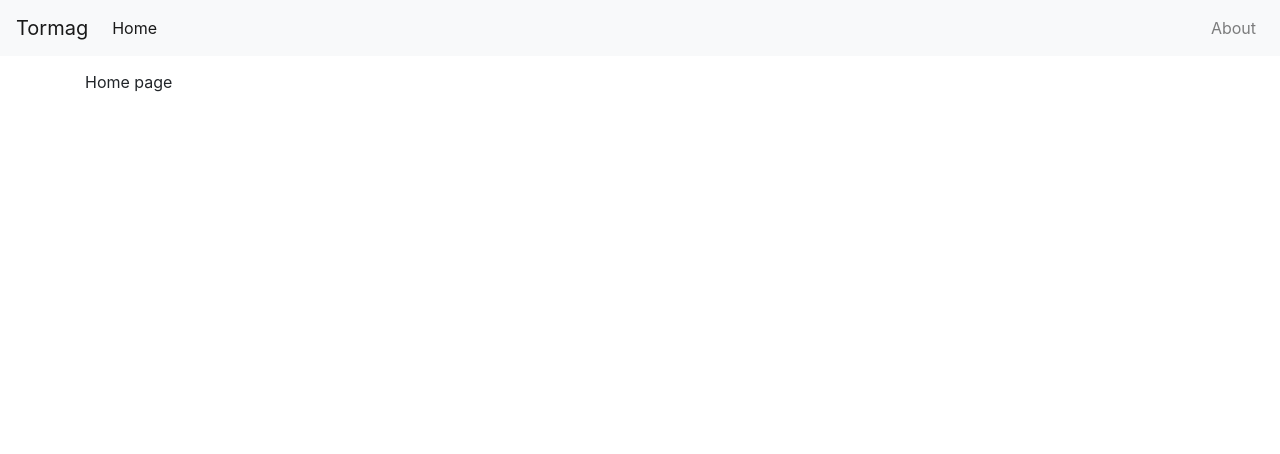
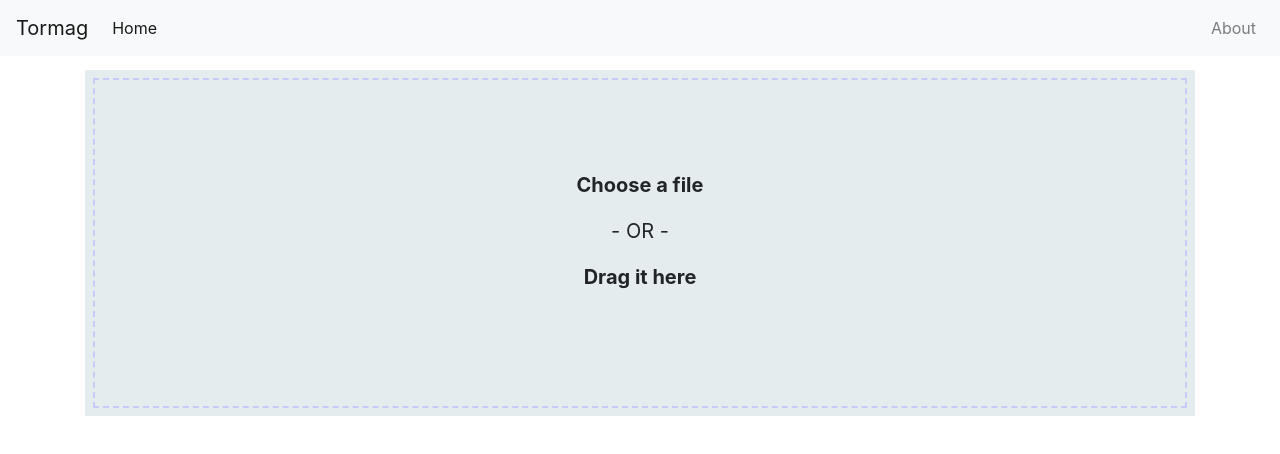
Before and after one commit to zeuxisoo/go-tormag, a Vue app in the folder resources/frontend/: page / in a window 1280 px wide. Shown: the top 454 px of the page. Built offline with nearby package versions, Linux system fonts and the light colour scheme.

Commit message:
add upload area and prepare upload action

```diff
--- a/resources/frontend/src/views/Home.vue
+++ b/resources/frontend/src/views/Home.vue
@@ -1,5 +1,98 @@
 <template>
     <div class="home">
-        Home page
+        <form method="post" action="" enctype="multipart/form-data"
+            v-bind:class="['upload-box', draggingClass]"
+            v-on:dragover.prevent="setIsDragging($event, true)"
+            v-on:dragenter.prevent="setIsDragging($event, true)"
+            v-on:dragleave.prevent="setIsDragging($event, false)"
+            v-on:dragend.prevent="setIsDragging($event, false)"
+            v-on:drop.prevent="handleDrop($event)">
+            <div class="text-center">
+                <input type="file" name="filess" id="file" class="input-file" v-on:change="handleChoose($event)" multiple allowdirs />
+                <label for="file">
+                    <p><strong>Choose a file</strong></p>
+                    <p>- OR -</p>
+                    <p><strong>Drag it here</strong></p>
+                </label>
+                <button type="submit" class="upload-button">Upload</button>
+            </div>
+        </form>
     </div>
 </template>
+
+<style lang="scss" scoped>
+.upload-box {
+    outline: 2px dashed #c7cbf8;
+    outline-offset: -10px;
+    transition: outline-offset .15s ease-in-out, background-color .15s linear;
+
+    font-size: 1.25rem;
+    background-color: #e5ecee;
+    position: relative;
+    padding: 100px 20px;
+
+    &.is-dragging {
+        outline: 2px dashed #0088FF;
+        outline-offset: -20px;
+        background: #e2efff;
+    }
+
+    .input-file {
+        width: 0.1px;
+        height: 0.1px;
+        opacity: 0;
+        overflow: hidden;
+        position: absolute;
+        z-index: -1;
+    }
+
+    .upload-button {
+        display: none;
+    }
+}
+</style>
+
+<script>
+export default {
+    name: "home",
+
+    data() {
+        return {
+            isDragging: false
+        }
+    },
+
+    computed: {
+        draggingClass() {
+            return this.isDragging === true ? 'is-dragging' : '';
+        }
+    },
+
+    methods: {
+        setIsDragging(e, state) {
+            this.isDragging = state;
+        },
+
+        handleDrop(e) {
+            this.setIsDragging(e, false);
+
+            // TODO: upload drag and drop file or directory
+            var dt = event.dataTransfer;
+            if (dt.items && dt.items.length && "webkitGetAsEntry" in dt.items[0]) {
+                console.log(1, dt.items);
+            } else if ("getFilesAndDirectories" in dt) {
+                console.log(2, dt);
+            } else if (dt.files) {
+                console.log(3, dt.files);
+            } else {
+                console.log(4);
+            }
+        },
+
+        handleChoose(e) {
+            // TODO: upload single file
+            console.log(e.target.files);
+        }
+    }
+}
+</script>
```
